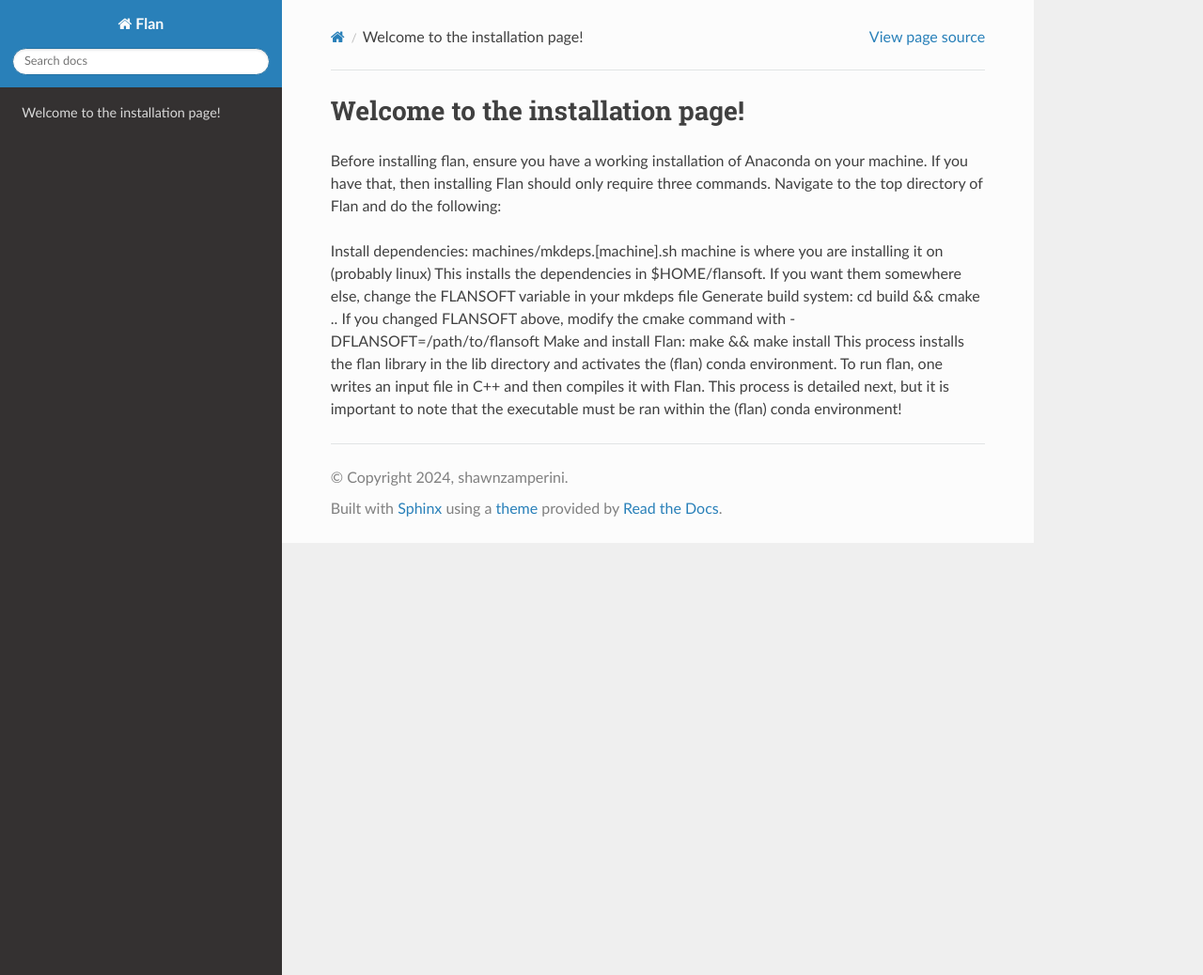
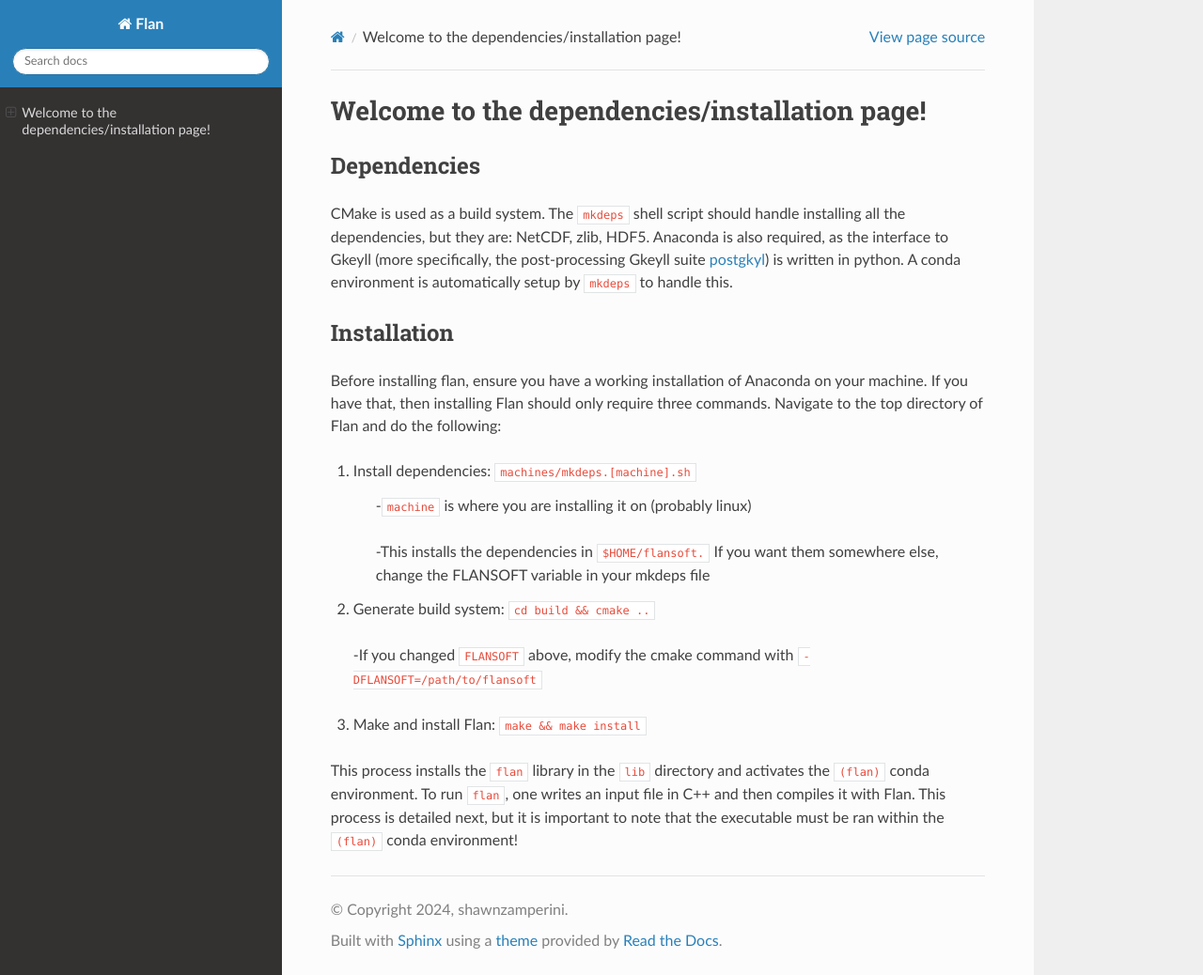
Before and after one commit to shawnzamperini/flan, a Sphinx documentation site: the page built from docs/source/Installation.rst, in a window 1280 px wide and 1038 px high. Shown: the whole window at 94% size. Built offline with Sphinx 7.4.7 and the Read the Docs theme 3.1.0, drawn with Linux system fonts in a browser that asks for light colours.

Commit message:
Update Installation.rst
Updated the file to accurately represent the information on flan, including the link to gkeyl repository and in-text code.

```diff
--- a/docs/source/Installation.rst
+++ b/docs/source/Installation.rst
@@ -1,13 +1,25 @@
 ===================================
-Welcome to the installation page!
+Welcome to the dependencies/installation page!
 ===================================
+Dependencies
+------------
+CMake is used as a build system. The :literal:`mkdeps` shell script should handle installing all the dependencies, but they are: NetCDF, zlib, HDF5. Anaconda is also required, as the interface to Gkeyll (more specifically, the post-processing Gkeyll suite `postgkyl <https://github.com/ammarhakim/postgkyl/tree/main>`_) is written in python. A conda environment is automatically setup by :literal:`mkdeps` to handle this.
 
+
+Installation
+-------------
 Before installing flan, ensure you have a working installation of Anaconda on your machine. If you have that, then installing Flan should only require three commands. Navigate to the top directory of Flan and do the following:
 
-Install dependencies: machines/mkdeps.[machine].sh
-machine is where you are installing it on (probably linux)
-This installs the dependencies in $HOME/flansoft. If you want them somewhere else, change the FLANSOFT variable in your mkdeps file
-Generate build system: cd build && cmake ..
-If you changed FLANSOFT above, modify the cmake command with -DFLANSOFT=/path/to/flansoft
-Make and install Flan: make && make install
-This process installs the flan library in the lib directory and activates the (flan) conda environment. To run flan, one writes an input file in C++ and then compiles it with Flan. This process is detailed next, but it is important to note that the executable must be ran within the (flan) conda environment!
+1. Install dependencies: :literal:`machines/mkdeps.[machine].sh`
+
+    -:literal:`machine` is where you are installing it on (probably linux)
+
+    -This installs the dependencies in :literal:`$HOME/flansoft.` If you want them somewhere else, change the FLANSOFT variable in your mkdeps file
+
+2. Generate build system: :literal:`cd build && cmake ..`
+
+  -If you changed :literal:`FLANSOFT` above, modify the cmake command with :literal:`-DFLANSOFT=/path/to/flansoft`
+
+3. Make and install Flan: :literal:`make && make install`
+
+This process installs the :literal:`flan` library in the :literal:`lib` directory and activates the :literal:`(flan)` conda environment. To run :literal:`flan`, one writes an input file in C++ and then compiles it with Flan. This process is detailed next, but it is important to note that the executable must be ran within the :literal:`(flan)` conda environment!
```
